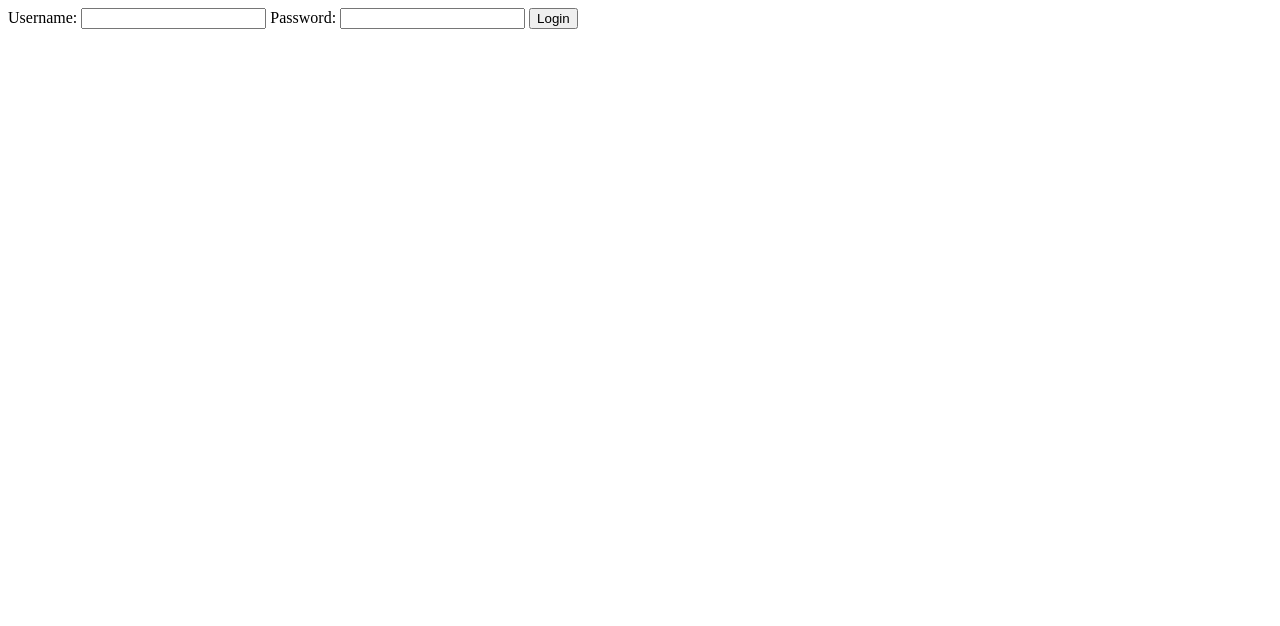
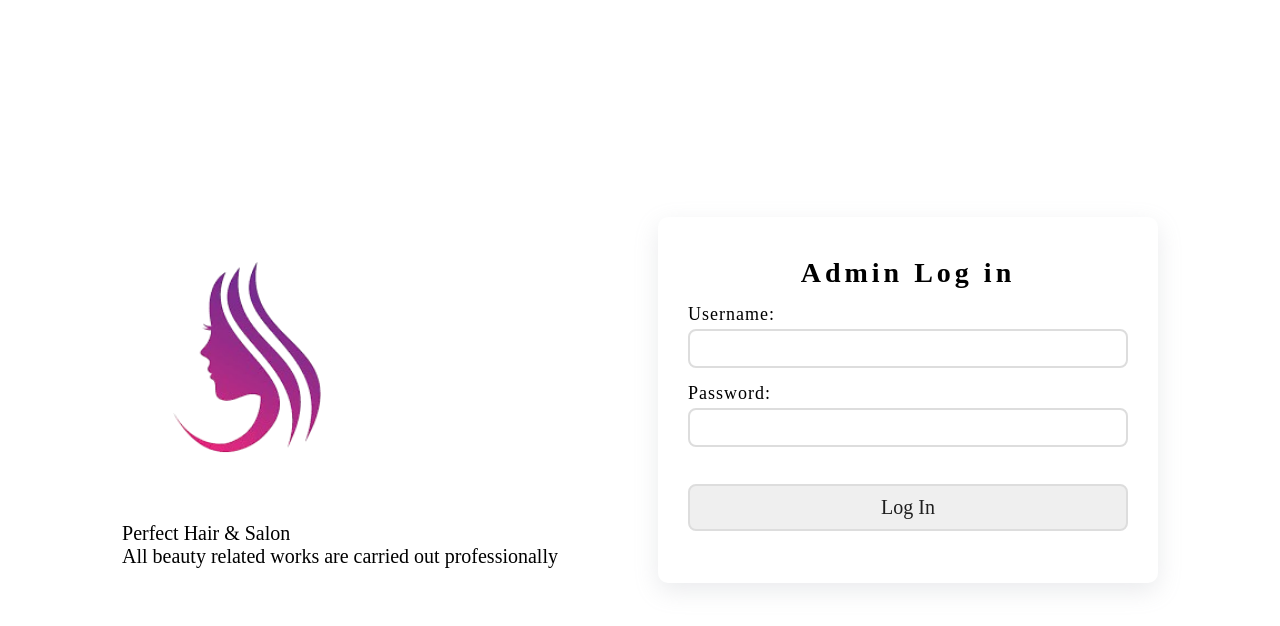
Before and after one commit to stha-roshan/perfect_hair_n_beauty, a plain HTML site: page frontend/templetes/admin_login.html in a window 1280 px wide. Drawn offline with Linux system fonts and the light colour scheme; a web font is replaced by a local one.

```diff
--- a/backend/package.json
+++ b/backend/package.json
@@ -16,6 +16,7 @@
     "dotenv": "^16.4.5",
     "express": "^4.21.1",
     "jsonwebtoken": "^9.0.2",
+    "mailtrap": "^3.4.0",
     "mongoose": "^8.8.1",
     "multer": "^1.4.5-lts.1",
     "path": "^0.12.7"
--- /dev/null
+++ b/frontend/styles/admin_login.css
@@ -0,0 +1,89 @@
+@import url("https://fonts.googleapis.com/css2?family=Benne&family=Poppins:ital,wght@0,100;0,200;0,300;0,400;0,500;0,600;0,700;0,800;0,900;1,100;1,200;1,300;1,400;1,500;1,600;1,700;1,800;1,900&display=swap");
+
+* {
+  margin: 0;
+  padding: 0;
+  box-sizing: border-box;
+}
+
+body {
+  display: grid;
+  place-items: center;
+  height: 100vh;
+}
+
+.form-control {
+  margin: 15px 0;
+}
+
+.form-control label {
+  margin: 4px 0;
+  display: block;
+  /* color: aliceblue; */
+  font-size: 18px;
+  font-family: "Benne", serif;
+  letter-spacing: 1px;
+}
+
+#loginForm button {
+  width: 100%;
+  padding: 10px;
+  border: 2px solid #ddd;
+  border-radius: 8px;
+  margin: 22px 0;
+  color: #1e1e1e;
+  font-size: 20px;
+  font-family: "Benne", serif;
+  transition: transform 0.3s ease;
+}
+
+#loginForm button:hover {
+  cursor: pointer;
+  transform: scale(1.02);
+}
+
+#loginForm h2 {
+  text-align: center;
+  /* color: aliceblue; */
+  font-family: "Benne", serif;
+  font-size: 28px;
+  letter-spacing: 4px;
+  margin: 10px 0;
+}
+
+.form-control input {
+  width: 100%;
+  padding: 10px;
+  padding-right: 40px;
+  border: 2px solid #ddd;
+  border-radius: 8px;
+  outline: none;
+}
+
+.container {
+  /* background-color: #1E1E1E; */
+  display: flex;
+  gap: 100px;
+  padding: 20px;
+  font-family: "Benne", serif;
+  font-size: 20px;
+}
+
+.img-container {
+  display: flex;
+  flex-direction: column;
+  justify-content: center;
+  gap: 40px;
+  /* align-items: center; */
+}
+
+.img-container img {
+  width: 250px;
+}
+
+.form-container {
+  box-shadow: rgba(149, 157, 165, 0.2) 0px 8px 24px;
+  padding: 30px;
+  border-radius: 10px;
+  width: 500px;
+}
--- /dev/null
+++ b/frontend/styles/login.css
@@ -0,0 +1,89 @@
+@import url("https://fonts.googleapis.com/css2?family=Benne&family=Poppins:ital,wght@0,100;0,200;0,300;0,400;0,500;0,600;0,700;0,800;0,900;1,100;1,200;1,300;1,400;1,500;1,600;1,700;1,800;1,900&display=swap");
+
+* {
+  margin: 0;
+  padding: 0;
+  box-sizing: border-box;
+}
+
+body {
+  display: grid;
+  place-items: center;
+  height: 100vh;
+}
+
+.form-control {
+  margin: 15px 0;
+}
+
+.form-control label {
+  margin: 4px 0;
+  display: block;
+  /* color: aliceblue; */
+  font-size: 18px;
+  font-family: "Benne", serif;
+  letter-spacing: 1px;
+}
+
+#loginForm button {
+  width: 100%;
+  padding: 10px;
+  border: 2px solid #ddd;
+  border-radius: 8px;
+  margin: 22px 0;
+  color: #1e1e1e;
+  font-size: 20px;
+  font-family: "Benne", serif;
+  transition: transform 0.3s ease;
+}
+
+#loginForm button:hover {
+  cursor: pointer;
+  transform: scale(1.02);
+}
+
+#loginForm h2 {
+  text-align: center;
+  /* color: aliceblue; */
+  font-family: "Benne", serif;
+  font-size: 28px;
+  letter-spacing: 4px;
+  margin: 10px 0;
+}
+
+.form-control input {
+  width: 100%;
+  padding: 10px;
+  padding-right: 40px;
+  border: 2px solid #ddd;
+  border-radius: 8px;
+  outline: none;
+}
+
+.container {
+  /* background-color: #1E1E1E; */
+  display: flex;
+  gap: 100px;
+  padding: 20px;
+  font-family: "Benne", serif;
+  font-size: 20px;
+}
+
+.img-container {
+  display: flex;
+  flex-direction: column;
+  justify-content: center;
+  gap: 40px;
+  /* align-items: center; */
+}
+
+.img-container img {
+  width: 250px;
+}
+
+.form-container {
+  box-shadow: rgba(149, 157, 165, 0.2) 0px 8px 24px;
+  padding: 30px;
+  border-radius: 10px;
+  width: 500px;
+}
--- a/frontend/templetes/admin_login.html
+++ b/frontend/templetes/admin_login.html
@@ -1,20 +1,40 @@
 <!DOCTYPE html>
 <html lang="en">
   <head>
-    <meta charset="UTF-8">
-    <meta name="viewport" content="width=device-width, initial-scale=1.0">
+    <meta charset="UTF-8" />
+    <meta name="viewport" content="width=device-width, initial-scale=1.0" />
     <title>Document</title>
+    <link rel="stylesheet" href="../styles/admin_login.css" />
   </head>
   <body>
-    <form id="loginForm">
+    <div class="container">
+      <div class="img-container">
+        <img src="../assets/images/perfect_hair_n_beauty_logo.png" alt="" />
+        <div>
+          <div>Perfect Hair & Salon</div>
+          <div>All beauty related works are carried out professionally</div>
+        </div>
+      </div>
+
+      <div class="form-container">
+        <form id="loginForm" action="">
+          <h2>Admin Log in</h2>
+
+          <div class="form-control">
             <label for="username">Username:</label>
             <input type="text" id="username" name="username" required />
+          </div>
 
+          <div class="form-control">
             <label for="password">Password:</label>
             <input type="password" id="password" name="password" required />
+          </div>
 
-        <button type="submit">Login</button>
+          <button type="submit">Log In</button>
         </form>
+      </div>
+      <!--form  container -->
+    </div>
 
     <script src="../scripts/adminLogin.js"></script>
   </body>
```
Also changed, not shown: backend/src/controllers/appointment.controller.js (+15 -2 lines), backend/src/utils/mailtrap.js (added, +47 -0 lines), frontend/templetes/login.html (+24 -4 lines), 1 other file. Lines whose indentation alone changed are shown as unchanged.
